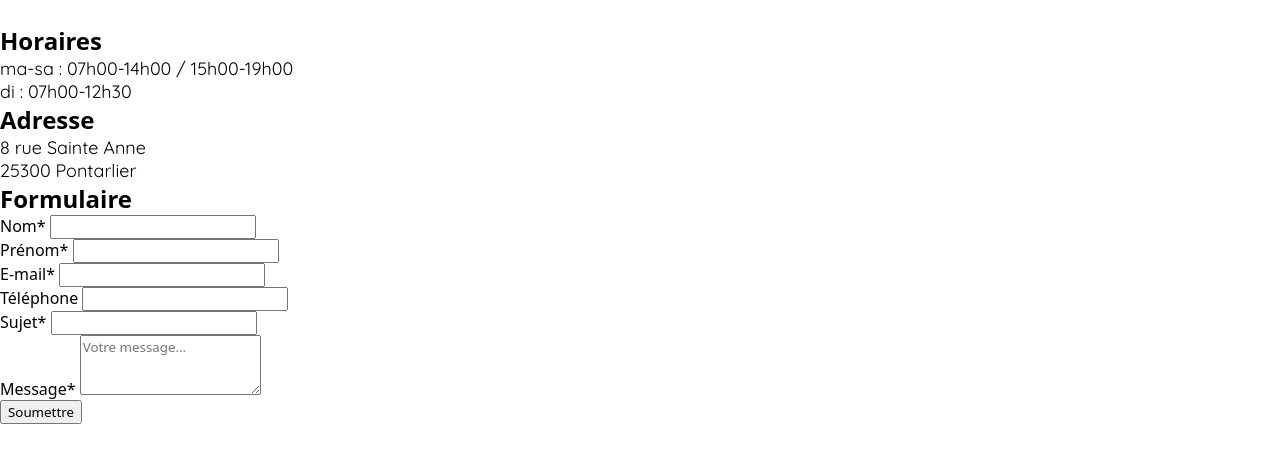
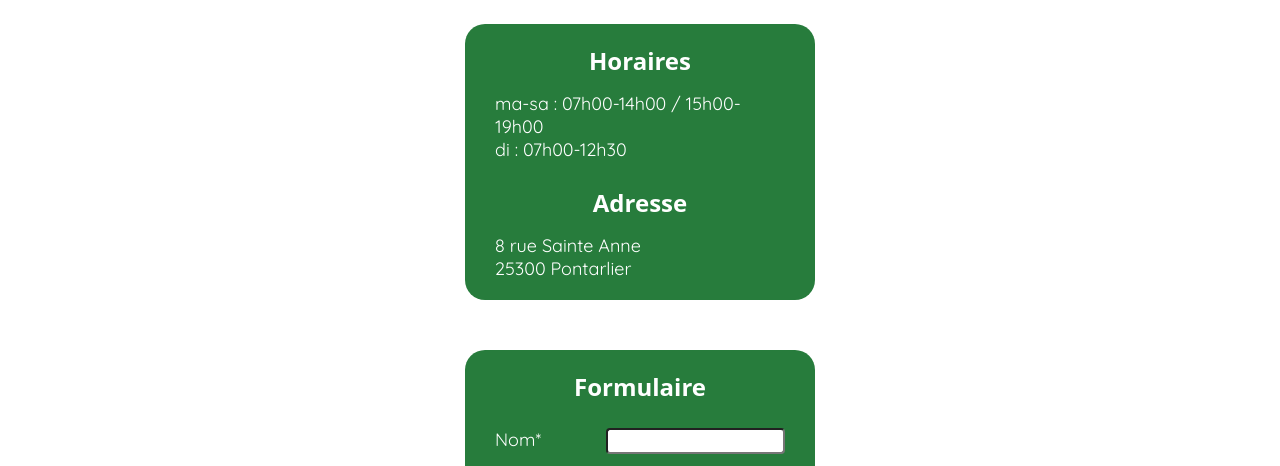
Before and after one commit to Taverney/Junod-Taverney-DemoMot, a plain HTML site: page siteweb/contact.html in a window 1280 px wide. Shown: the part 244-710 px from the top of the page. Drawn offline with Linux system fonts and the light colour scheme; a web font is replaced by a local one.

Commit message:
chore(style)
Ajout du CSS de la page Contact

```diff
--- a/siteweb/contact.html
+++ b/siteweb/contact.html
@@ -8,6 +8,7 @@
     <meta name="keywords" content="patisseries françaises, chocolat, gâteaux, permaculture">
     <link href="./media/images/logosmall.png" rel="icon" type="image/png">
     <link rel="stylesheet" href="./media/css/style-general.css">
+    <link rel="stylesheet" href="./media/css/style-contact.css">
     <link rel="preconnect" href="https://fonts.googleapis.com">
     <link rel="preconnect" href="https://fonts.gstatic.com" crossorigin>
     <link href="https://fonts.googleapis.com/css2?family=Happy+Monkey&family=Quicksand&display=swap" rel="stylesheet">
@@ -44,19 +45,23 @@
 
         <article>
 
+            <section>
+
                 <h2>Horaires</h2>
 
                 <p>ma-sa : 07h00-14h00 / 15h00-19h00</p>
                 <p>di : 07h00-12h30</p>
 
-        </article>
+            </section>
 
-        <article>
+            <section>
 
                 <h2>Adresse</h2>
 
                 <p>8 rue Sainte Anne</sp>
                 <p>25300 Pontarlier</p>
+
+            </section>
 
         </article>
 
@@ -97,7 +102,7 @@
                 </div>
 
                 <div>
-                    <input type="submit" name="submit" value="Soumettre">
+                    <input class="submit" type="submit" name="submit" value="Soumettre">
                 </div>
 
             </form>
--- /dev/null
+++ b/siteweb/media/css/style-contact.css
@@ -0,0 +1,84 @@
+article {
+  margin: auto;
+}
+
+article {
+  background: #277c3c;
+  padding: 20px 30px;
+  border-radius: 20px;
+  max-width: 400px;
+  margin-bottom: 50px;
+}
+
+h2 {
+  text-align: center;
+  margin-bottom: 15px;
+  color: #ffffff;
+}
+
+section:first-child {
+  margin-bottom: 25px;
+}
+
+main p {
+  color: #ffffff;
+}
+
+article {
+  width: 290px;
+}
+
+form {
+  margin: auto;
+  margin-top: 25px;
+}
+
+main div {
+  display: flex;
+  justify-content: space-between;
+  margin-bottom: 15px;
+}
+
+label {
+  line-height: 1.3;
+  color: #ffffff;
+}
+
+ input, textarea {
+  font-size: 16px;
+  border-radius: 4px;
+ }
+
+ .submit {
+  width: 100%;
+  height: 40px;
+  font-size: 18px;
+  background: #4ab360;
+  color: #ffffff;
+  margin-top: 10px;
+ }
+
+ .submit:hover {
+  background: #6fbe41;
+ }
+
+@media screen and (max-width : 480px) {
+
+  article{
+  padding: 20px 20px;
+  }
+}
+
+@media screen and (max-width : 465px) {
+
+  article{
+  padding: 20px 15px;
+  }
+}
+
+@media screen and (max-width : 350px) {
+
+  article{
+  margin-inline: 10px;
+  }
+}
--- a/siteweb/media/css/style-general.css
+++ b/siteweb/media/css/style-general.css
@@ -12,7 +12,7 @@ h1 {
   margin-bottom: 40px;
 }
 
-p, a {
+p, a, label, input, textarea {
   font-family: "Quicksand", sans-serif;
   font-style: normal;
   font-size: 18px;
```
Lines whose indentation alone changed are shown as unchanged.
